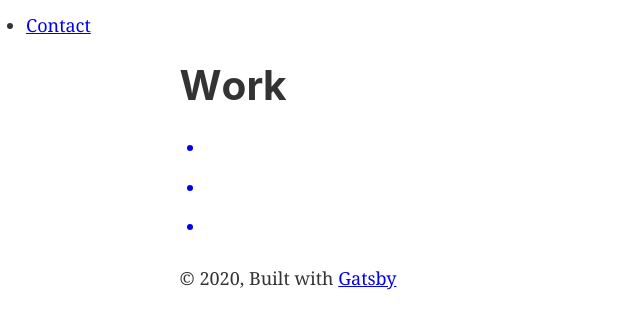
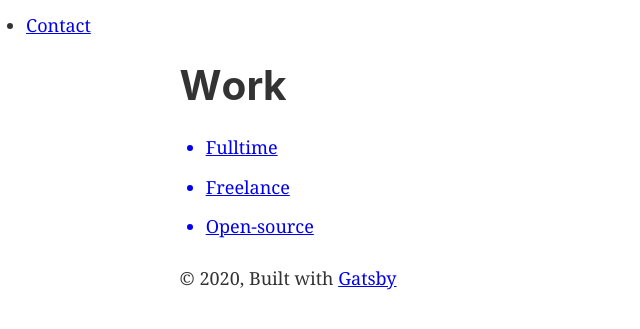
Before and after one commit to SaulSilver/hatem-website, a Gatsby site: page /work in a window 1280 px wide. Shown: the part 145-474 px from the top of the page, without its empty margins (0-640 px from the left). Built offline with nearby package versions, Linux system fonts and the light colour scheme; Gatsby itself is replaced by a stand-in of ours.

Commit message:
Add projects (WIP)

```diff
--- a/src/pages/work.js
+++ /dev/null
@@ -1,62 +0,0 @@
-import React from 'react';
-import { graphql, StaticQuery, Link } from 'gatsby';
-import Fade from 'react-reveal/Fade';
-import Layout from '../components/layout';
-import SEO from '../components/seo';
-
-// TODO: Change this to fetch the category per projects page
-const categoriesQuery = graphql`
-  query CategoriesQuery {
-    allMarkdownRemark(
-      filter: {
-        frontmatter: {
-          category: { in: ["fulltime", "freelance", "opensource"] }
-        }
-      }
-    ) {
-      edges {
-        node {
-          frontmatter {
-            category
-            title
-          }
-        }
-      }
-    }
-  }
-`;
-
-const renderPage = data => {
-  console.log('data', data);
-  // const categoriesNodes = data.allMarkdownRemark.edges.map(
-  //   categoryNode => categoryNode.frontmatter
-  // );
-  // console.log('categoriesNodes:', categoriesNodes);
-  return (
-    <Layout>
-      <SEO title="Work" />
-      <div className="work-content">
-        <h1>
-          <Fade bottom cascade>
-            Work
-          </Fade>
-        </h1>
-        <ul className="categories-container">
-          <Link to="fulltime">
-            <li className="fulltime"></li>
-          </Link>
-          <Link to="freelance">
-            <li className="freelance"></li>
-          </Link>
-          <Link to="opensource">
-            <li className="opensource"></li>
-          </Link>
-        </ul>
-      </div>
-    </Layout>
-  );
-};
-
-export default () => (
-  <StaticQuery query={categoriesQuery} render={renderPage}></StaticQuery>
-);
--- /dev/null
+++ b/src/pages/work/index.js
@@ -0,0 +1,29 @@
+import React from 'react';
+import { Link } from 'gatsby';
+import Fade from 'react-reveal/Fade';
+import Layout from '../../components/layout';
+import SEO from '../../components/seo';
+
+export default () => (
+  <Layout>
+    <SEO title="Work" />
+    <div className="work-content">
+      <h1>
+        <Fade bottom cascade>
+          Work
+        </Fade>
+      </h1>
+      <ul className="categories-container">
+        <Link to="/work/fulltime/">
+          <li className="fulltime">Fulltime</li>
+        </Link>
+        <Link to="/work/freelance/">
+          <li className="freelance">Freelance</li>
+        </Link>
+        <Link to="/work/open-source/">
+          <li className="opensource">Open-source</li>
+        </Link>
+      </ul>
+    </div>
+  </Layout>
+);
```
Also changed, not shown: gatsby-node.js (+18 -6 lines), src/components/projects.js (+33 -2 lines), src/pages/work/fulltime.js (added, +26 -0 lines), src/pages/category-projects.js (deleted).
